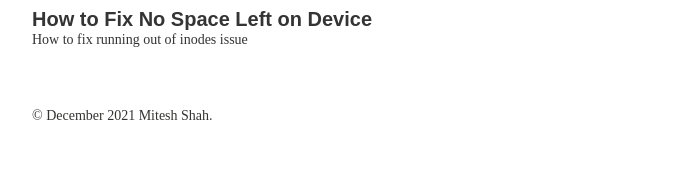
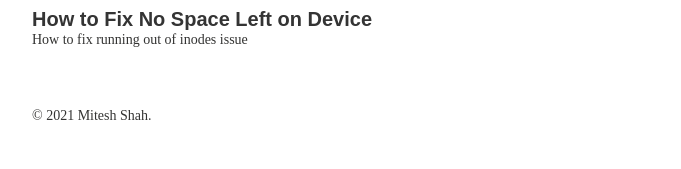
Before and after one commit to MiteshShah/miteshshah.github.io, a Jekyll site: the page built from index.md, in a window 1280 px wide. Shown: the part 2183-2352 px from the top of the page, without its empty margins (288-969 px from the left). Built offline with Jekyll 4.4.1, drawn with Linux system fonts in a browser that asks for light colours; nearby versions of some CDN libraries; a script that is not in the unit is left out; comment, search, counter and statistics services are not loaded.

Commit message:
Revert "Include Month"
This reverts commit 4767979c09a5524af17ed54ebce90484f3176a2f.

```diff
--- a/_includes/_footer.html
+++ b/_includes/_footer.html
@@ -1,2 +1,2 @@
-<span>&copy; {{ site.time | date: "%B" }} {{ site.time | date: '%Y' }} {{ site.owner.name }}.</span>
+<span>&copy; {{ site.time | date: '%Y' }} {{ site.owner.name }}.</span>
 <!-- Powered by <a href="http://jekyllrb.com" rel="nofollow">Jekyll</a> using the <a href="http://mademistakes.com/minimal-mistakes/" rel="nofollow">Minimal Mistakes</a> theme.</span> -->
```
